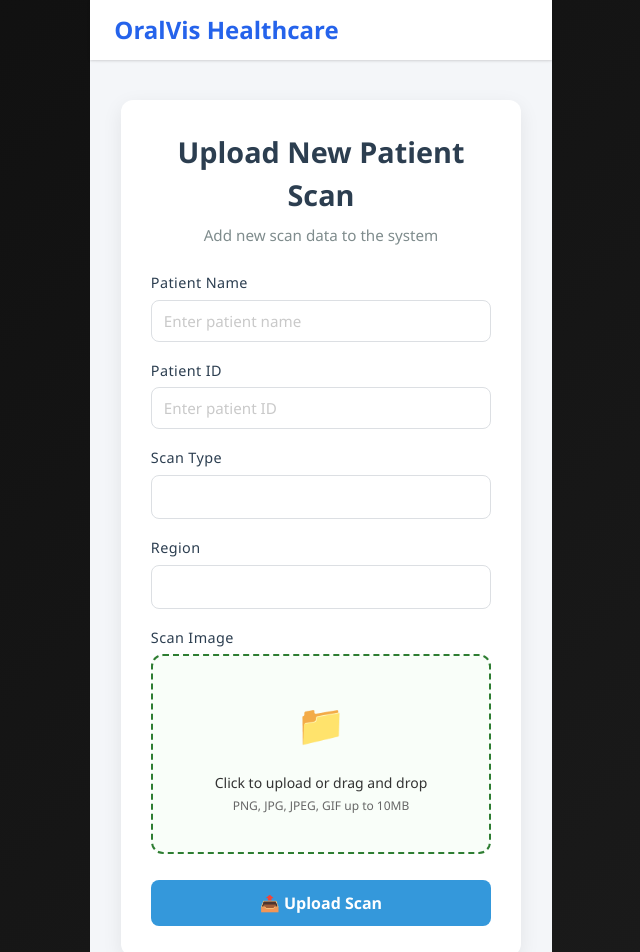
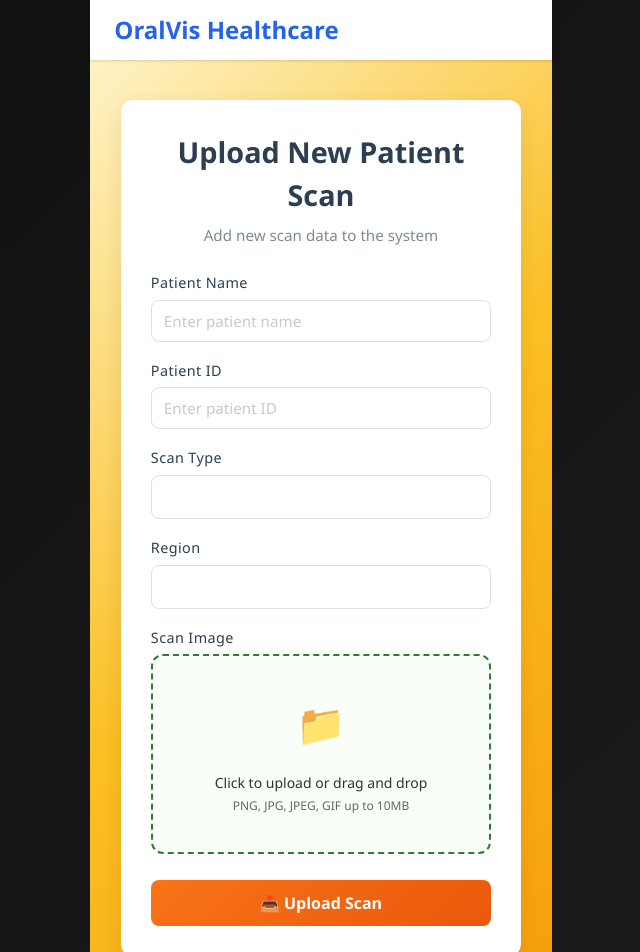
Before and after one commit to soumya1038/OralVis-Healthcare-Assignment, a React (Vite) app in the folder oralvis-frontend/: page /technician in a window 1280 px wide. Shown: the top 952 px of the page, without its empty margins (319-959 px from the left). Built offline with nearby package versions, Linux system fonts and the light colour scheme; sample sign-in values are in the browser's storage.

Commit message:
forteen commit

```diff
--- a/oralvis-frontend/src/component/technician.css
+++ b/oralvis-frontend/src/component/technician.css
@@ -12,7 +12,7 @@
   justify-content: center;
   align-items: center;
   padding: 40px 20px;
-  background: #f4f6f9;
+  background: linear-gradient(135deg, #fef3c7 0%, #fbbf24 50%, #f59e0b 100%);
   min-height: 100vh;
 }
 
@@ -120,7 +120,7 @@
 
 /* Button */
 .submit-btn {
-  background: #3498db;
+  background: linear-gradient(135deg, #f97316, #ea580c);
   color: #fff;
   font-weight: 600;
   padding: 12px;
@@ -132,8 +132,9 @@
 }
 
 .submit-btn:hover {
-  background: #2980b9;
+  background: linear-gradient(135deg, #ea580c, #dc2626);
   transform: translateY(-2px);
+  box-shadow: 0 10px 20px rgba(249, 115, 22, 0.4);
 }
 
 .submit-btn:active {
--- a/oralvis-frontend/src/component/technician.jsx
+++ b/oralvis-frontend/src/component/technician.jsx
@@ -43,6 +43,18 @@ class TechnicianUpload extends Component {
 
       // console.log(res.data);
       alert("Upload successful!");
+
+      // Clear form inputs after successful upload
+      this.setState({
+        patientName: '',
+        patientId: '',
+        scanType: '',
+        region: '',
+        file: null,
+      });
+
+      // Reset file input
+      document.getElementById('file-upload').value = '';
     } catch (err) {
       console.error(err);
       alert("Upload failed!");
```
Also changed, not shown: 1 other file (tests, documents, lock files or other folders).
